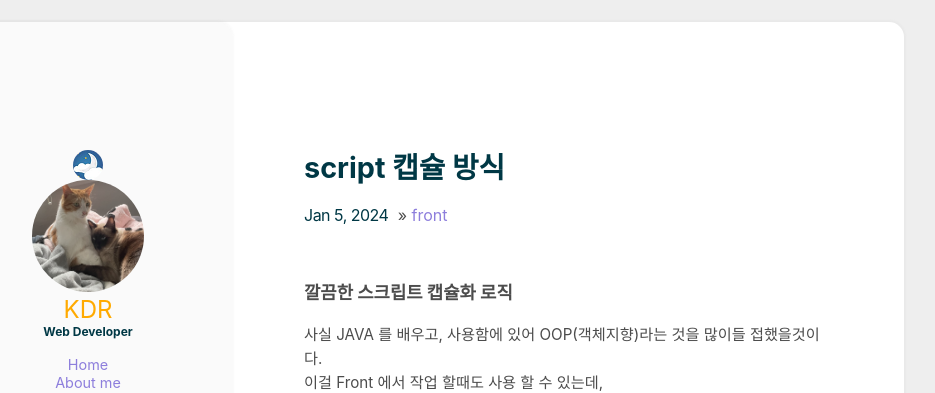
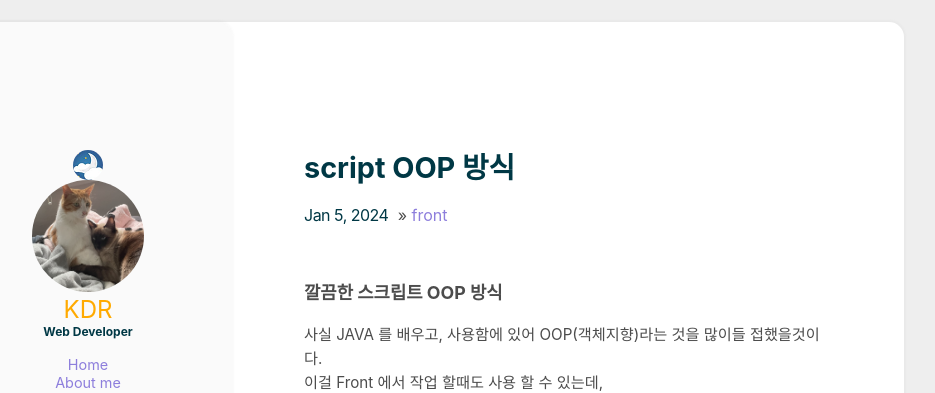
Before and after one commit to ghdudwkd4/ghdudwkd4.github.io, a Jekyll site: the page built from _posts/front/2024-01-05-script_capsule.md, in a window 1280 px wide. Shown: the top 393 px of the page, without its empty margins (216-1151 px from the left). Built offline with Jekyll 4.4.1, drawn with Linux system fonts in a browser that asks for light colours.

Commit message:
front - 첫번째 게시글 제목 변경

```diff
--- a/_posts/front/2024-01-05-script_capsule.md
+++ b/_posts/front/2024-01-05-script_capsule.md
@@ -1,12 +1,12 @@
 ---
-title: script 캡슐 방식
+title: script OOP 방식
 layout: post
 categories: front
 order: 2
 data: 2024-01-05 17:30
 ---
 
-### 깔끔한 스크립트 캡슐화 로직
+### 깔끔한 스크립트 OOP 방식
 
 사실 JAVA 를 배우고, 사용함에 있어 OOP(객체지향)라는 것을 많이들 접했을것이다.<br >
 이걸 Front 에서 작업 할때도 사용 할 수 있는데,<br >
```
